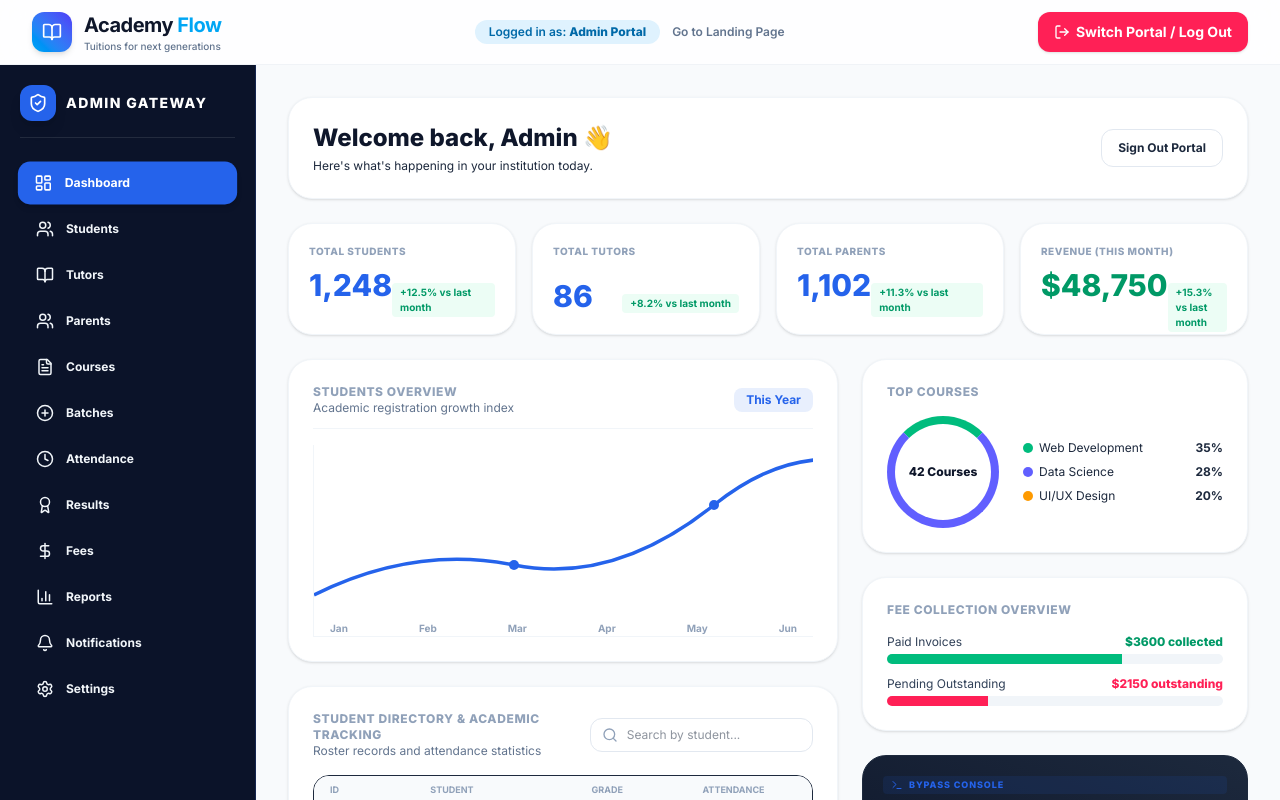
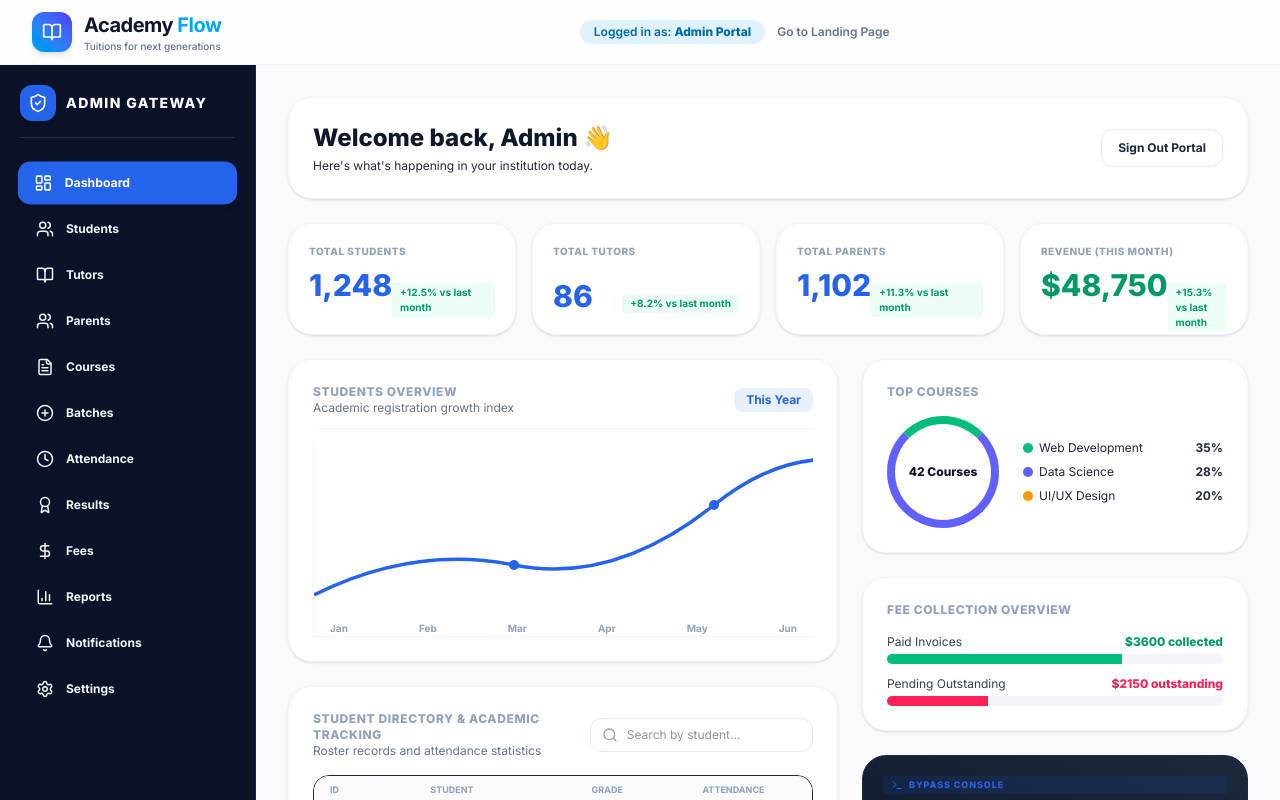
Before and after one commit to DurgaMounika666/Tution_Academy_Flow_full, a React (Vite) app: page /admin in a window 1280 px wide. Shown: the top 800 px of the page. Built offline with nearby package versions, Linux system fonts and the light colour scheme.

Commit message:
Removed Login Button in Registration

```diff
--- a/src/components/Navbar.tsx
+++ b/src/components/Navbar.tsx
@@ -138,6 +138,9 @@ export function Navbar({ onOpenRegister, activeStandard, onSelectStandard }: Nav
 
           {/* Right menu actions */}
           <div className="flex items-center gap-3">
+
+
+
             {/* Auth Actions */}
             {isLanding ? (
               <div className="flex items-center gap-2">
@@ -156,15 +159,7 @@ export function Navbar({ onOpenRegister, activeStandard, onSelectStandard }: Nav
                   <span>Portal Login</span>
                 </button>
               </div>
-            ) : (
-              <button
-                onClick={() => navigate("/login")}
-                className="flex items-center gap-1.5 rounded-xl bg-rose-500 hover:bg-rose-600 text-white px-4 py-2.5 text-sm font-bold transition-all active:scale-95 shadow-sm"
-              >
-                <LogOut className="h-4 w-4" />
-                <span>Switch Portal / Log Out</span>
-              </button>
-            )}
+            ) : null}
 
             {/* Mobile Hamburger toggle */}
             <button
--- a/src/components/RegisterModal.tsx
+++ b/src/components/RegisterModal.tsx
@@ -137,8 +137,7 @@ export function RegisterModal({ isOpen, onClose, onRegisterSuccess }: RegisterMo
 
               <button
                 type="submit"
-                className="w-full mt-4 bg-slate-900 hover:bg-slate-850 dark:bg-sky-500 dark:text-slate-950 font-black py-3 rounded-xl text-xs transition-all active:scale-95 flex items-center justify-center gap-1.5 shadow"
-              >
+                className="w-full mt-4 bg-slate-900 hover:bg-slate-850 dark:bg-sky-500 text-white font-black py-3 rounded-xl text-xs transition-all active:scale-95 flex items-center justify-center gap-1.5 shadow"              >
                 <UserCheck className="h-4 w-4" />
                 <span>Confirm Registrar Enrollment</span>
               </button>
```
